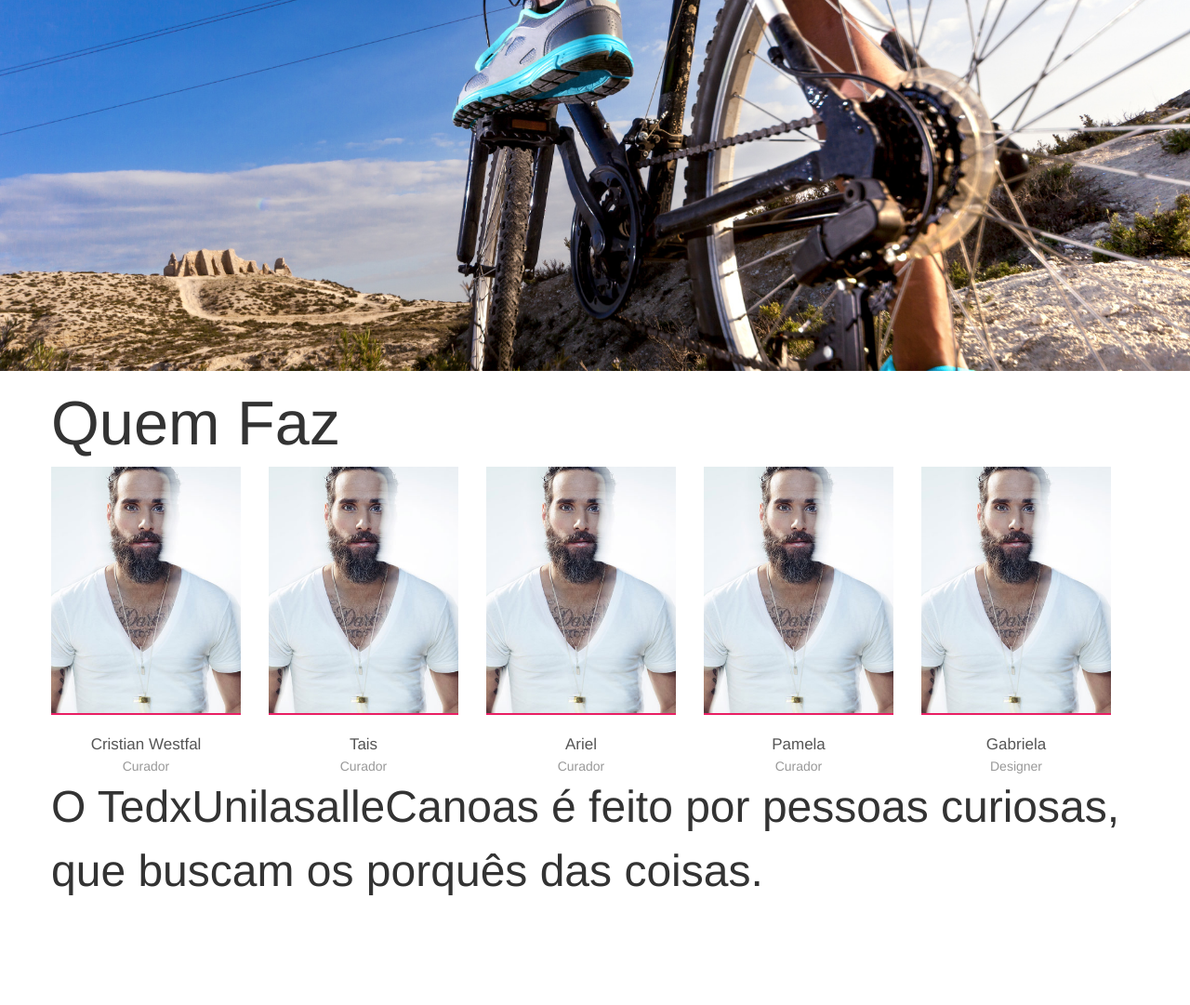
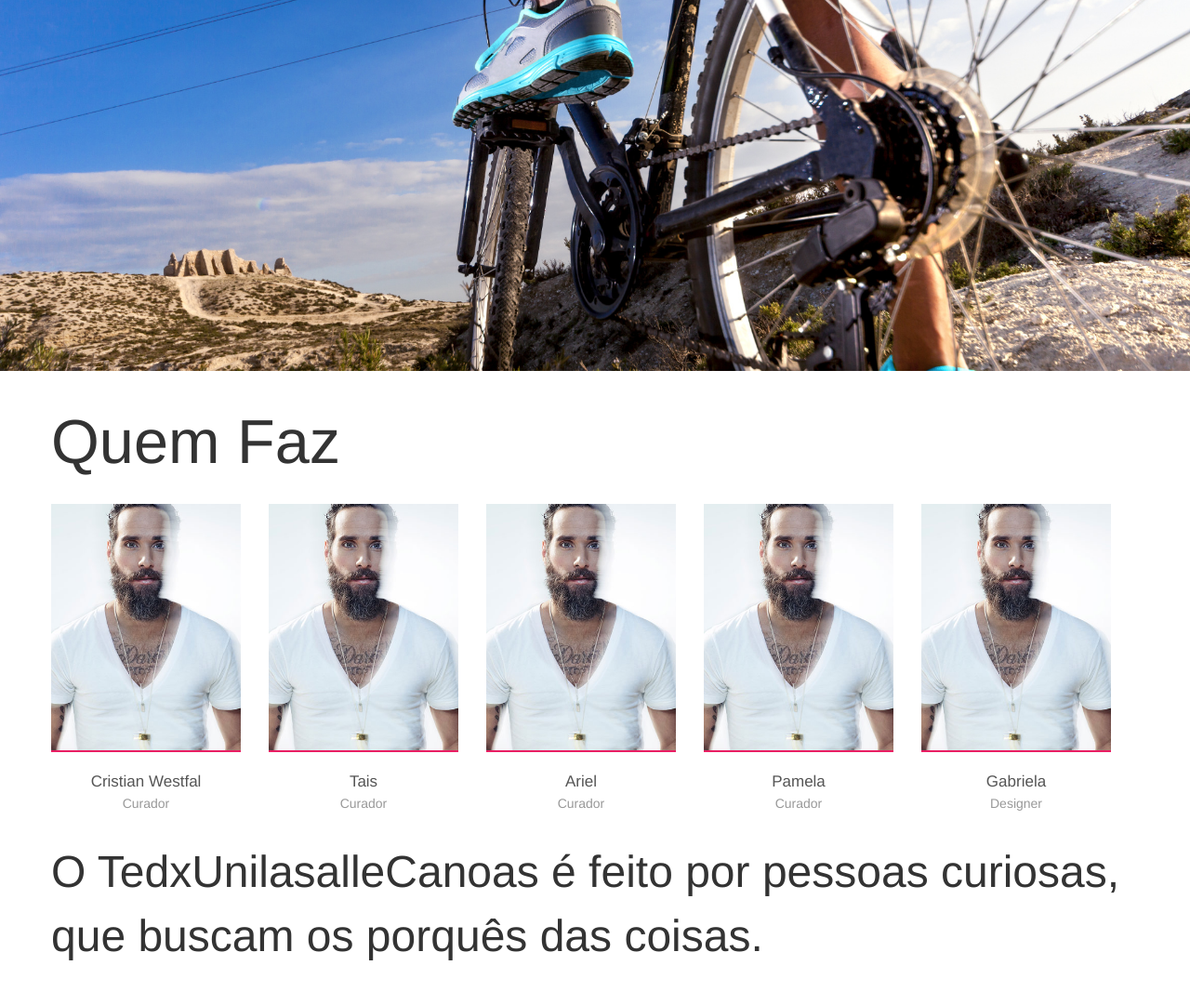
Before and after one commit to little-gui/tedxunilasalle, a Django app: page / in a window 1280 px wide. Shown: the part 1131-2212 px from the top of the page at 93% size. Before the commit the page ends 2094 px from the top, so only its background shows below. Run offline with Django 3.2, Linux system fonts and the light colour scheme; some libraries are stand-ins or nearby versions.

Commit message:
Fix margin on team description.

```diff
--- a/project/static/css/home.css
+++ b/project/static/css/home.css
@@ -225,6 +225,15 @@ p {
     color: rgba(0, 0, 0, 0.75);
 }
 
+#quemfaz > .row > h1 {
+    margin: 40px 0 30px;
+}
+
+#quemfaz > .row > p {
+    margin: 30px 0 40px;
+    display: inline-block;
+}
+
 #equipe {
     padding: 0;
     margin: 0 -15px;
```
